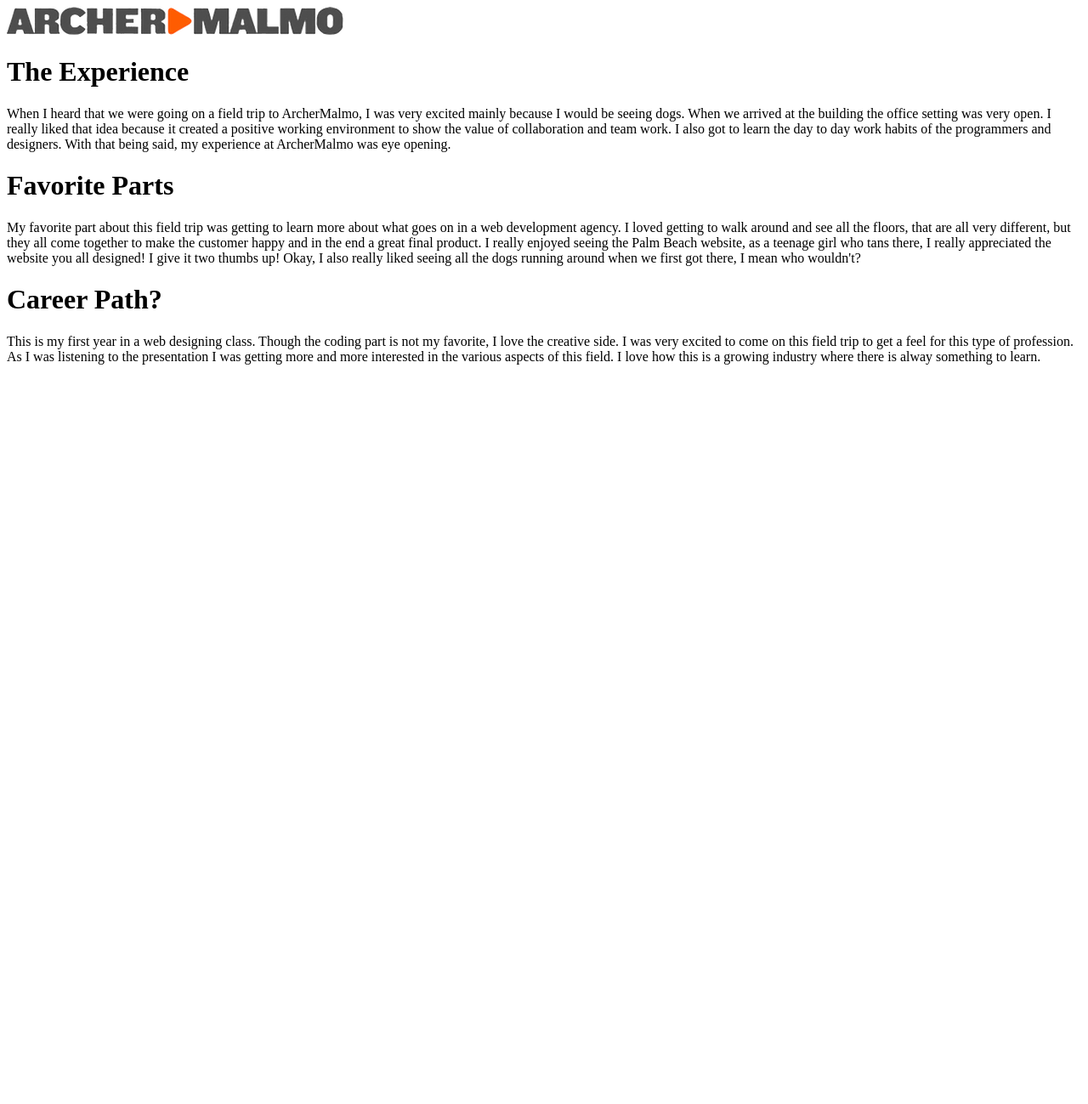
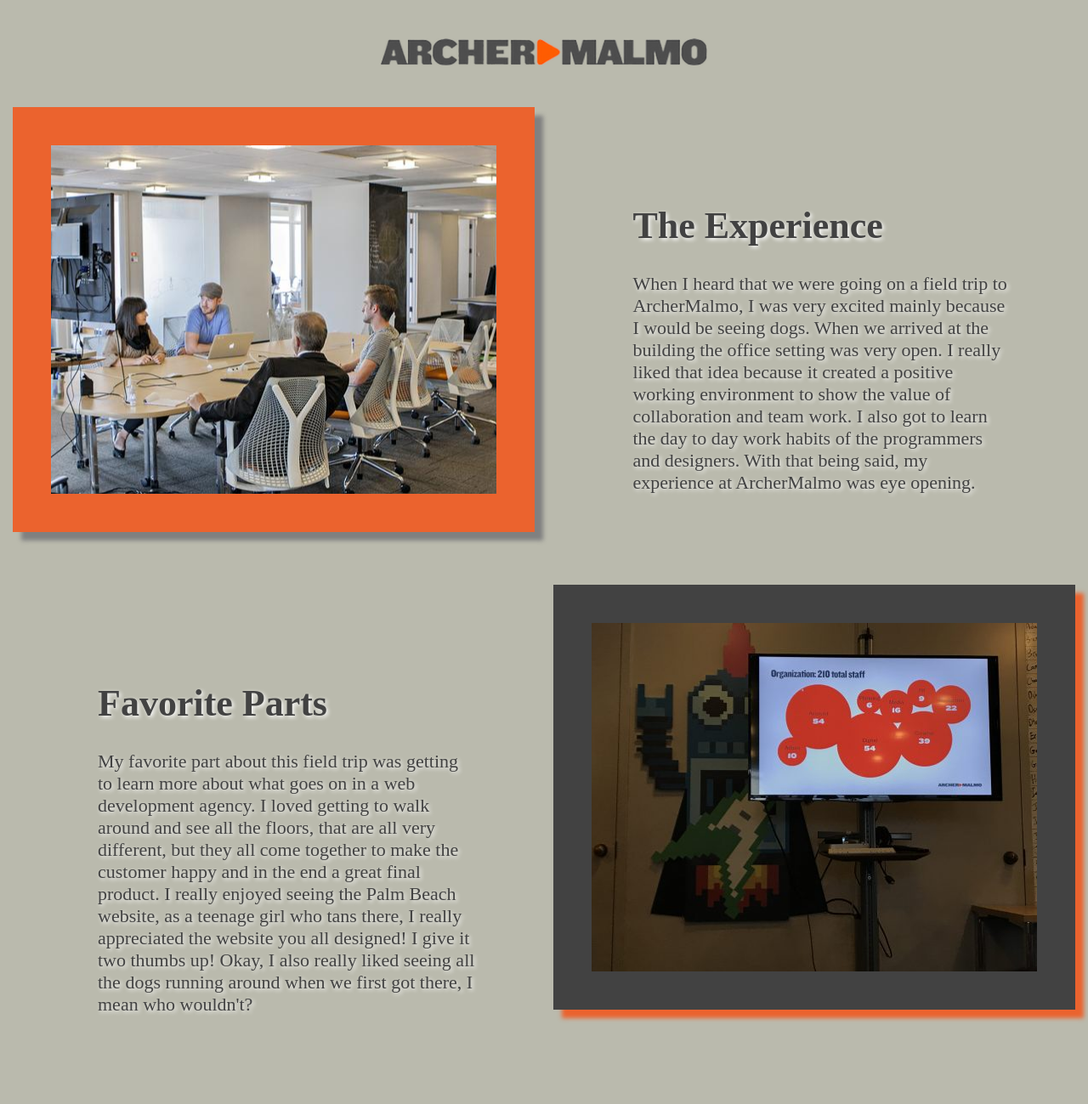
Before and after one commit to audreywetzel/archer-malmo, a plain HTML site: page index.html in a window 1280 px wide. Shown: the top 1299 px of the page at 85% size. Before the commit the page ends 800 px from the top, so only its background shows below. Drawn offline with Linux system fonts and the light colour scheme.

Commit message:
Add files via upload

```diff
--- a/css/main.css
+++ b/css/main.css
@@ -1 +1,107 @@
-oo
+a{
+	margin: 20px;
+}
+a:hover {
+	 filter:drop-shadow(5px 5px 5px #E87F00);
+
+}
+body{
+	background-color: #BABAAD;
+  padding: 0;
+  margin:0;
+}
+* {
+  box-sizing: border-box;
+}s
+div.clear{
+  clear: both;
+}
+header{
+	text-align: center;
+}
+header img{
+	width: 30%;
+	margin: 0 auto;
+	padding-bottom: 45px;
+	padding-top:45px;
+ }
+
+ div.top{
+ 	background-color: #BABAAD;
+ }
+ div.office{
+ 	background: url(../img/office.jpg) no-repeat center center ;
+ 	float: left;
+ 	width: 48%;
+ 	height: 500px;
+ 	border-top: #EB632E 45px solid;
+      border-bottom: #EB632E 45px solid;
+      border-left:#EB632E 45px solid;
+      border-right: #EB632E 45px solid;
+      box-shadow: 10px 10px 5px grey;
+      margin-left: 15px;
+
+
+
+ }
+ div.text-wrap-1{
+ 	margin-left: 30px;
+ 	display: inline-block;
+ 	width: 48%;
+ 	font-size: 22px;
+ 	color: #424242;
+ 	  text-shadow: 2px 2px 5px white;
+ 	  padding: 85px;
+
+ }
+
+
+ div.text-wrap-2{
+	margin-left: 30px;
+ 	display: inline-block;
+ 	width: 48%;
+ 	font-size: 22px;
+ 	color: #424242;
+ 	padding-top: 30px;
+ 	text-shadow: 2px 2px 5px white;
+ 	padding: 85px;
+ }
+
+div.presentation{
+ 	background: url(../img/presi.jpg) no-repeat center center ;
+ 	float: right;
+ 	width: 48%;
+ 	height: 500px;
+ 	padding-top: 50px;
+ 	 border-top:  #424242 45px solid;
+      border-bottom: #424242 45px solid;
+      border-left:  #424242 45px solid;
+      border-right: #424242 45px solid;
+      box-shadow: 10px 10px 5px #EB632E;
+      margin-right: 15px;
+}
+
+
+div.text-wrap-3{
+	margin-left: 30px;
+ 	display: inline-block;
+ 	width: 48%;
+ 	font-size: 22px;
+ 	color: #424242;
+ 	padding-top: 100px;
+ 	text-shadow: 2px 2px 5px white;
+ 	padding: 85px;
+ }
+div.group{
+ 	background: url(../img/group.jpg) no-repeat center center ;
+ 	float: left;
+ 	width: 48%;
+ 	height: 500px;
+ 	padding-top: 100px;
+ 	border-top: #EB632E 45px solid;
+     border-bottom: #EB632E 45px solid;
+     border-left:#EB632E 45px solid;
+     border-right: #EB632E 45px solid;
+     box-shadow: 10px 10px 5px grey;
+     margin-left: 15px;
+ }
```
